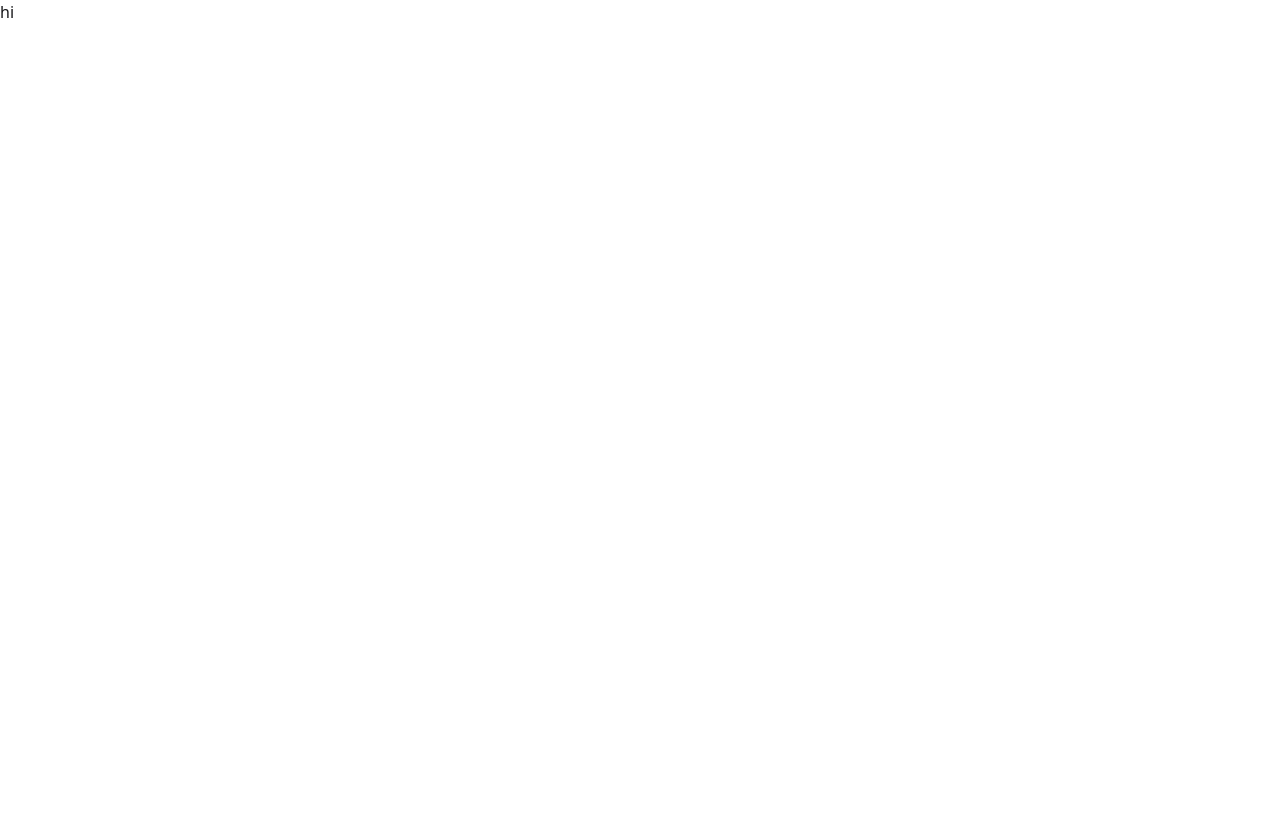
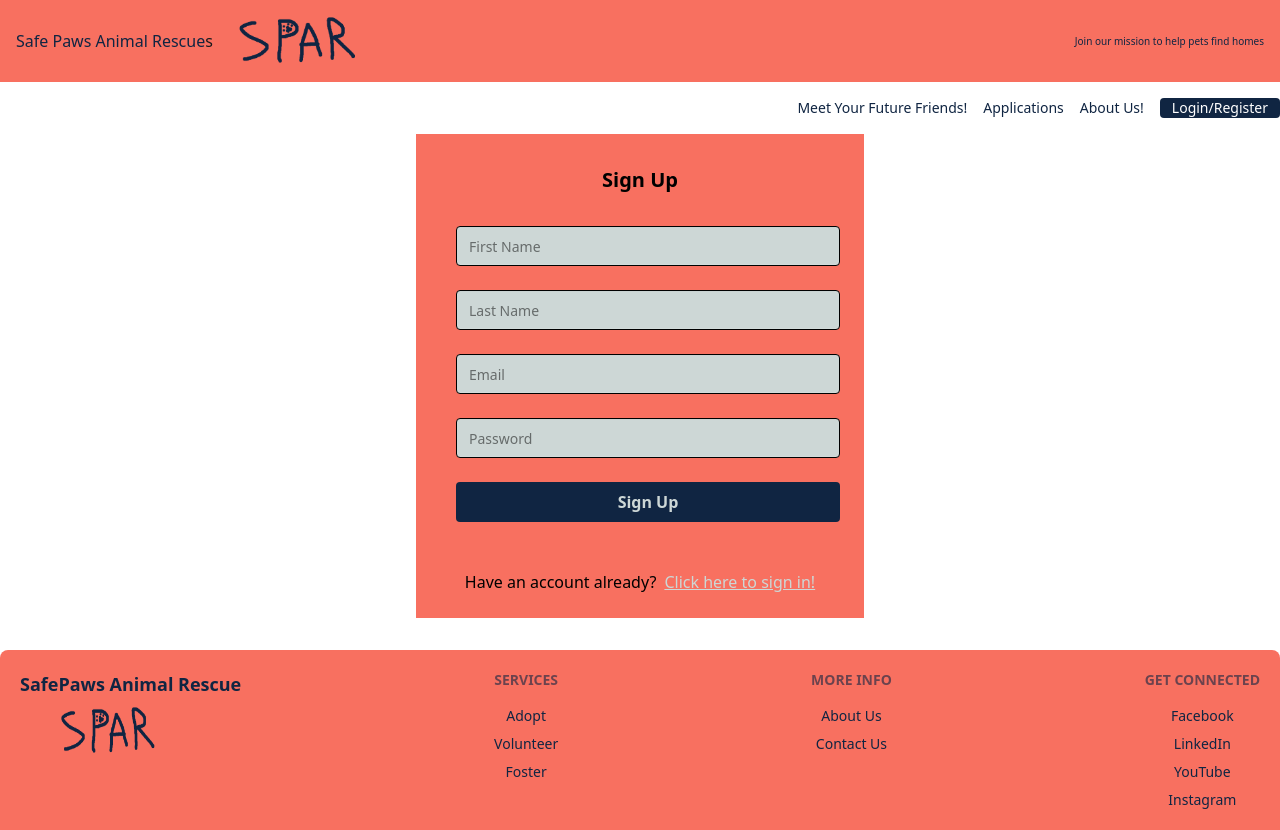
Before and after one commit to ldryden1987/Foster-network-portal-, a React (Vite) app in the folder client/: page /signup in a window 1280 px wide. Before the commit the page ends 800 px from the top, so only its background shows below. Built offline with nearby package versions, Linux system fonts and the light colour scheme.

Commit message:
fixing deployment #3

```diff
--- a/client/src/routes/signup.jsx
+++ b/client/src/routes/signup.jsx
@@ -6,123 +6,122 @@ import { useState } from "react";
 import { Link } from "react-router-dom";
 
 export default function Signup() {
-  // const navigate = useNavigate();
-  // const [showSignInLink, setShowSignInLink] = useState(false);
-  // const [errorMessage, setErrorMessage] = useState("");
+  const navigate = useNavigate();
+  const [showSignInLink, setShowSignInLink] = useState(false);
+  const [errorMessage, setErrorMessage] = useState("");
 
-  // async function handleSignUp(event) {
-  //   try {
-  //     event.preventDefault();
-  //     const formData = new FormData(event.currentTarget);
+  async function handleSignUp(event) {
+    try {
+      event.preventDefault();
+      const formData = new FormData(event.currentTarget);
 
-  //     const response = await fetch(
-  //       `${import.meta.env.VITE_SERVER_URL}/signup`,
-  //       {
-  //         method: "POST",
-  //         headers: {
-  //           "Content-Type": "application/json",
-  //         },
-  //         body: JSON.stringify(Object.fromEntries(formData)),
-  //       }
-  //     );
+      const response = await fetch(
+        `${import.meta.env.VITE_SERVER_URL}/signup`,
+        {
+          method: "POST",
+          headers: {
+            "Content-Type": "application/json",
+          },
+          body: JSON.stringify(Object.fromEntries(formData)),
+        }
+      );
 
-  //     const result = await response.json();
+      const result = await response.json();
 
-  //     if (response.ok) {
-  //       localStorage.setItem("sessionToken", result.sessionToken);
-  //       alert(`You have successfully created an account!`);
-  //       navigate("/");
-  //     } else {
-  //       if (result.error === "User already exists") {
-  //         console.log(result.error);
-  //         setErrorMessage(result.error);
-  //         // Show the Signin button
-  //         setShowSignInLink(true);
-  //       } else {
-  //         setErrorMessage(result.error || "Signup failed");
-  //         setShowSignInLink(false);
-  //       }
-  //     }
-  //   } catch (err) {
-  //     setErrorMessage("Network error. Please try again.");
-  //   } finally {
-  //     setLoading(false);
-  //   }
-  // };
+      if (response.ok) {
+        localStorage.setItem("sessionToken", result.sessionToken);
+        alert(`You have successfully created an account!`);
+        navigate("/");
+      } else {
+        if (result.error === "User already exists") {
+          console.log(result.error);
+          setErrorMessage(result.error);
+          // Show the Signin button
+          setShowSignInLink(true);
+        } else {
+          setErrorMessage(result.error || "Signup failed");
+          setShowSignInLink(false);
+        }
+      }
+    } catch (err) {
+      setErrorMessage("Network error. Please try again.");
+    } finally {
+      setLoading(false);
+    }
+  };
 
   return (
-    <div>hi</div>)
-  //   <div className="flex flex-col min-h-screen">
-  //     <Header />
-  //     <Nav />
-  //     <div className="flex items-center justify-center flex-1">
-  //       <div className="flex flex-col items-center justify-center w-full bg-[#F87060] max-w-md">
-  //         <div className="flex flex-col gap-2 w-full max-w-md text-black p-6">
-  //           <h1 className="text-xl font-bold m-2 self-center text-center">
-  //             Sign Up
-  //           </h1>
-  //           <form
-  //             onSubmit={handleSignUp}
-  //             className="flex flex-col gap-2 self-center text-center w-full p-2"
-  //           >
-  //             <input
-  //               type="text"
-  //               className="input input-md m-2 bg-[#CDD7D6] border-black w-full"
-  //               name="firstName"
-  //               placeholder="First Name"
-  //               required
-  //             />
-  //             <input
-  //               type="text"
-  //               className="input input-md m-2 bg-[#CDD7D6] border-black w-full"
-  //               name="lastName"
-  //               placeholder="Last Name"
-  //               required
-  //             />
-  //             <input
-  //               type="email"
-  //               className="input input-md m-2 bg-[#CDD7D6] border-black w-full"
-  //               name="email"
-  //               placeholder="Email"
-  //               required
-  //             />
-  //             <input
-  //               type="password"
-  //               className="input input-md m-2 bg-[#CDD7D6] border-black w-full"
-  //               name="password"
-  //               placeholder="Password"
-  //               required
-  //             />
-  //             <button
-  //               type="submit"
-  //               className="m-2 px-4 py-2 rounded bg-[#102542] text-[#CDD7D6] font-semibold cursor-pointer w-full"
-  //             >
-  //               Sign Up
-  //             </button>
-  //           </form>
-  //           <div className="text-center mt-4">
-  //             {errorMessage && (
-  //               <div
-  //                 className="text-red-600 font-bold text-xl
-  //                    self-center text-center mt-4"
-  //               >
-  //                 {errorMessage}
-  //               </div>
-  //             )}
-  //             <div className="flex justify-center items-center gap-2 mt-2">
-  //               <span>Have an account already?</span>
-  //               <Link
-  //                 to="/signin"
-  //                 className="text-[#CDD7D6] underline whitespace-nowrap"
-  //               >
-  //                 Click here to sign in!
-  //               </Link>
-  //             </div>
-  //           </div>
-  //         </div>
-  //       </div>
-  //     </div>
-  //     <Footer />
-  //   </div>
-  // );
+    <div className="flex flex-col min-h-screen">
+      <Header />
+      <Nav />
+      <div className="flex items-center justify-center flex-1">
+        <div className="flex flex-col items-center justify-center w-full bg-[#F87060] max-w-md">
+          <div className="flex flex-col gap-2 w-full max-w-md text-black p-6">
+            <h1 className="text-xl font-bold m-2 self-center text-center">
+              Sign Up
+            </h1>
+            <form
+              onSubmit={handleSignUp}
+              className="flex flex-col gap-2 self-center text-center w-full p-2"
+            >
+              <input
+                type="text"
+                className="input input-md m-2 bg-[#CDD7D6] border-black w-full"
+                name="firstName"
+                placeholder="First Name"
+                required
+              />
+              <input
+                type="text"
+                className="input input-md m-2 bg-[#CDD7D6] border-black w-full"
+                name="lastName"
+                placeholder="Last Name"
+                required
+              />
+              <input
+                type="email"
+                className="input input-md m-2 bg-[#CDD7D6] border-black w-full"
+                name="email"
+                placeholder="Email"
+                required
+              />
+              <input
+                type="password"
+                className="input input-md m-2 bg-[#CDD7D6] border-black w-full"
+                name="password"
+                placeholder="Password"
+                required
+              />
+              <button
+                type="submit"
+                className="m-2 px-4 py-2 rounded bg-[#102542] text-[#CDD7D6] font-semibold cursor-pointer w-full"
+              >
+                Sign Up
+              </button>
+            </form>
+            <div className="text-center mt-4">
+              {errorMessage && (
+                <div
+                  className="text-red-600 font-bold text-xl
+                     self-center text-center mt-4"
+                >
+                  {errorMessage}
+                </div>
+              )}
+              <div className="flex justify-center items-center gap-2 mt-2">
+                <span>Have an account already?</span>
+                <Link
+                  to="/signin"
+                  className="text-[#CDD7D6] underline whitespace-nowrap"
+                >
+                  Click here to sign in!
+                </Link>
+              </div>
+            </div>
+          </div>
+        </div>
+      </div>
+      <Footer />
+    </div>
+  );
 }
```
